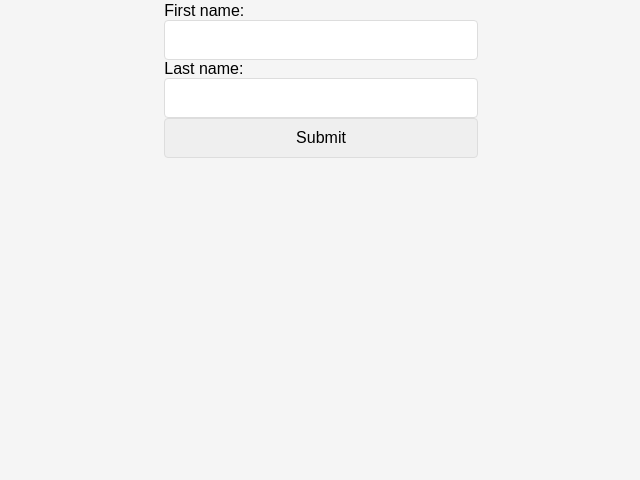
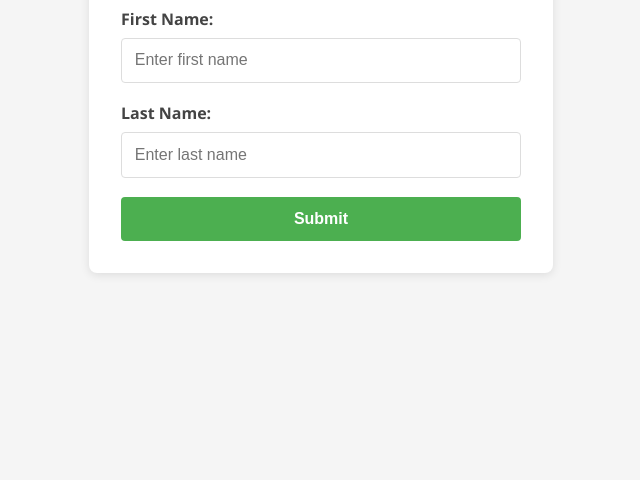
Before and after one commit to acciojob/form-login-ratneshgithubaid, a website: page main.html in a window 1280 px wide. Shown: the part 320-800 px from the top of the page, without its empty margins (319-959 px from the left). Drawn offline with Linux system fonts and the light colour scheme.

Commit message:
created a submission

```diff
--- a/main.html
+++ b/main.html
@@ -1,26 +1,26 @@
 <!DOCTYPE html>
-
-<html>
-
+<html lang="en">
 <head>
-	<meta charset=utf-8 />
-		<title>Return first and last name from a form</title>
-		<style type="text/css">
-			body {margin: 30px;}
-		</style>
-	<link rel="stylesheet" href="styles.css">
+    <meta charset="UTF-8">
+    <meta name="viewport" content="width=device-width, initial-scale=1.0">
+    <title>Name Form</title>
+    <link rel="stylesheet" href="styles.css">
 </head>
-
 <body>
-	<form id="form1" onsubmit="getFormvalue()">
-		First name: <input type="text" name="fname"><br>
-		Last name: <input type="text" name="lname"><br>
-		<input type="submit" value="Submit">
-	</form>
-
-    <script type="text/javascript" src="./script.js">
-</script>
-
+    <div class="container">
+        <h1>Name Form</h1>
+        <form id="nameForm">
+            <div class="form-group">
+                <label for="fname">First Name:</label>
+                <input type="text" id="fname" name="fname" placeholder="Enter first name" required>
+            </div>
+            <div class="form-group">
+                <label for="lname">Last Name:</label>
+                <input type="text" id="lname" name="lname" placeholder="Enter last name" required>
+            </div>
+            <button type="submit" id="submitBtn">Submit</button>
+        </form>
+    </div>
+    <script src="script.js"></script>
 </body>
-
 </html>
--- a/script.js
+++ b/script.js
@@ -2,22 +2,29 @@ document.addEventListener('DOMContentLoaded', function() {
     const form = document.getElementById('nameForm');
 
     form.addEventListener('submit', function(event) {
-        event.preventDefault(); // Prevent form from submitting normally
+        event.preventDefault();
 
-        // Get form values
+        // Get form values and trim whitespace
         const firstName = document.getElementById('fname').value.trim();
         const lastName = document.getElementById('lname').value.trim();
 
-        // Check if both fields are filled
-        if (!firstName || !lastName) {
-            alert('Please fill in both first and last name fields');
+        // Validate inputs
+        if (!firstName) {
+            alert('Please enter your first name');
+            document.getElementById('fname').focus();
+            return;
+        }
+
+        if (!lastName) {
+            alert('Please enter your last name');
+            document.getElementById('lname').focus();
             return;
         }
 
         // Display full name
-        alert(`${firstName} ${lastName}`);
+        alert(`Full Name: ${firstName} ${lastName}`);
 
-        // Optional: Reset the form after submission
+        // Optional: Reset the form
         form.reset();
     });
 });
--- a/styles.css
+++ b/styles.css
@@ -1,6 +1,5 @@
-/*  your css code here. If applicable */
 body {
-    font-family: Arial, sans-serif;
+    font-family: 'Segoe UI', Tahoma, Geneva, Verdana, sans-serif;
     background-color: #f5f5f5;
     margin: 0;
     padding: 0;
@@ -12,7 +11,7 @@ body {
 
 .container {
     background-color: white;
-    padding: 30px;
+    padding: 2rem;
     border-radius: 8px;
     box-shadow: 0 2px 10px rgba(0, 0, 0, 0.1);
     width: 100%;
@@ -22,37 +21,44 @@ body {
 h1 {
     text-align: center;
     color: #333;
-    margin-bottom: 20px;
+    margin-bottom: 1.5rem;
 }
 
 .form-group {
-    margin-bottom: 20px;
+    margin-bottom: 1.2rem;
 }
 
 label {
     display: block;
-    margin-bottom: 8px;
-    font-weight: bold;
-    color: #555;
+    margin-bottom: 0.5rem;
+    font-weight: 600;
+    color: #444;
 }
 
 input {
     width: 100%;
-    padding: 10px;
+    padding: 0.8rem;
     border: 1px solid #ddd;
     border-radius: 4px;
-    font-size: 16px;
+    font-size: 1rem;
     box-sizing: border-box;
+    transition: border-color 0.3s;
+}
+
+input:focus {
+    outline: none;
+    border-color: #4CAF50;
 }
 
 button {
     width: 100%;
-    padding: 12px;
+    padding: 0.8rem;
     background-color: #4CAF50;
     color: white;
     border: none;
     border-radius: 4px;
-    font-size: 16px;
+    font-size: 1rem;
+    font-weight: 600;
     cursor: pointer;
     transition: background-color 0.3s;
 }
@@ -60,3 +66,10 @@ button {
 button:hover {
     background-color: #45a049;
 }
+
+@media (max-width: 480px) {
+    .container {
+        padding: 1.5rem;
+        margin: 1rem;
+    }
+}
```
